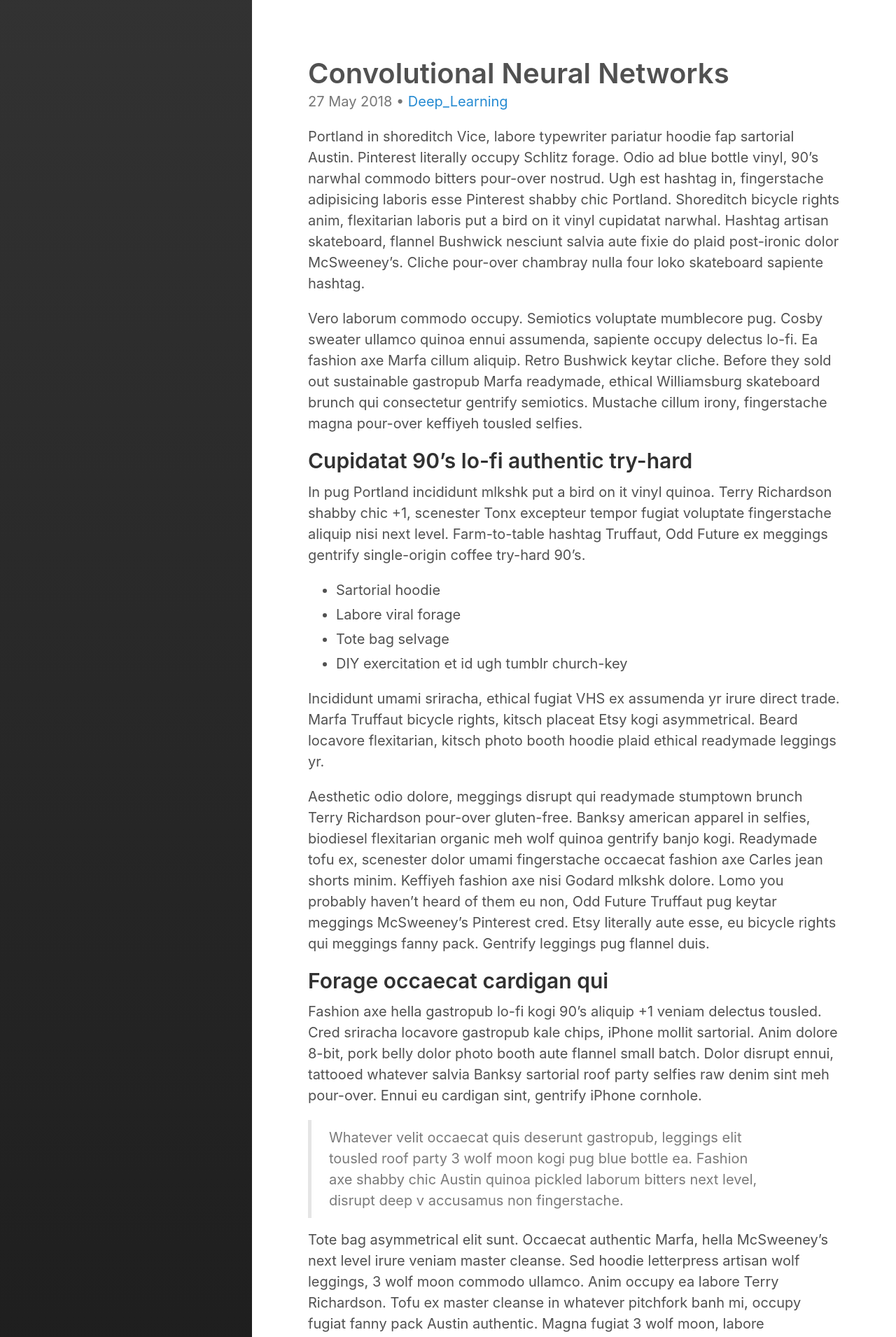
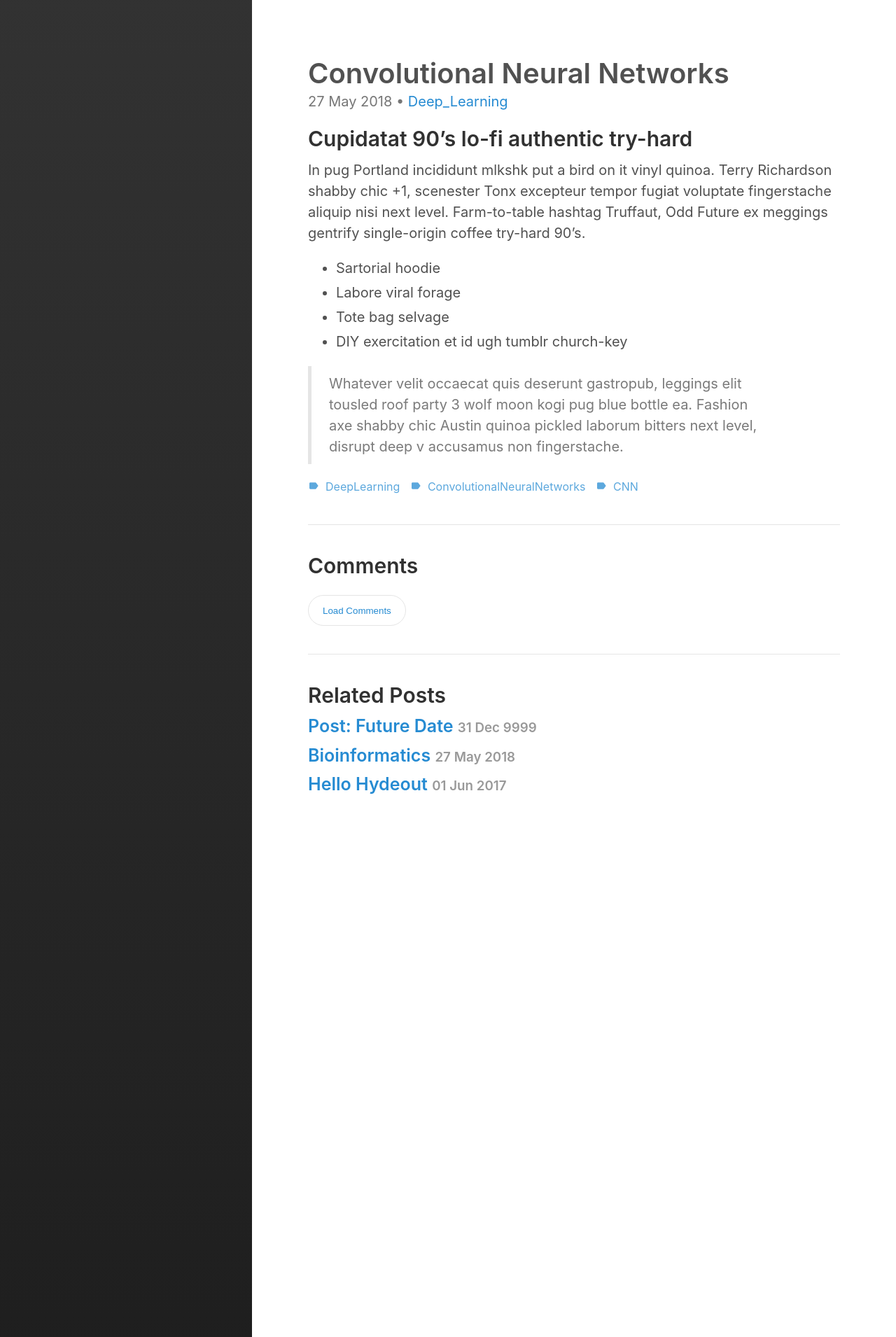
Before and after one commit to MyeongHaHwang/github.io, a Jekyll site: the page built from _posts/2018-05-27-DeepLearning-CNN.md, in a window 1280 px wide. Shown: the top 1910 px of the page at 70% size. Built offline with Jekyll 4.4.1, drawn with Linux system fonts in a browser that asks for light colours; some of the changed text lies outside the part shown.

Commit message:
Update 2018-05-27-DeepLearning-CNN.md

```diff
--- a/_posts/2018-05-27-DeepLearning-CNN.md
+++ b/_posts/2018-05-27-DeepLearning-CNN.md
@@ -11,10 +11,6 @@ tags:
 last_modified_at: 2012-01-29T12:26:59-05:00
 ---
 
-Portland in shoreditch Vice, labore typewriter pariatur hoodie fap sartorial Austin. Pinterest literally occupy Schlitz forage. Odio ad blue bottle vinyl, 90's narwhal commodo bitters pour-over nostrud. Ugh est hashtag in, fingerstache adipisicing laboris esse Pinterest shabby chic Portland. Shoreditch bicycle rights anim, flexitarian laboris put a bird on it vinyl cupidatat narwhal. Hashtag artisan skateboard, flannel Bushwick nesciunt salvia aute fixie do plaid post-ironic dolor McSweeney's. Cliche pour-over chambray nulla four loko skateboard sapiente hashtag.
-
-Vero laborum commodo occupy. Semiotics voluptate mumblecore pug. Cosby sweater ullamco quinoa ennui assumenda, sapiente occupy delectus lo-fi. Ea fashion axe Marfa cillum aliquip. Retro Bushwick keytar cliche. Before they sold out sustainable gastropub Marfa readymade, ethical Williamsburg skateboard brunch qui consectetur gentrify semiotics. Mustache cillum irony, fingerstache magna pour-over keffiyeh tousled selfies.
-
 ## Cupidatat 90's lo-fi authentic try-hard
 
 In pug Portland incididunt mlkshk put a bird on it vinyl quinoa. Terry Richardson shabby chic +1, scenester Tonx excepteur tempor fugiat voluptate fingerstache aliquip nisi next level. Farm-to-table hashtag Truffaut, Odd Future ex meggings gentrify single-origin coffee try-hard 90's.
@@ -24,26 +20,4 @@ In pug Portland incididunt mlkshk put a bird on it vinyl quinoa. Terry Richardso
   * Tote bag selvage
   * DIY exercitation et id ugh tumblr church-key
 
-Incididunt umami sriracha, ethical fugiat VHS ex assumenda yr irure direct trade. Marfa Truffaut bicycle rights, kitsch placeat Etsy kogi asymmetrical. Beard locavore flexitarian, kitsch photo booth hoodie plaid ethical readymade leggings yr.
-
-Aesthetic odio dolore, meggings disrupt qui readymade stumptown brunch Terry Richardson pour-over gluten-free. Banksy american apparel in selfies, biodiesel flexitarian organic meh wolf quinoa gentrify banjo kogi. Readymade tofu ex, scenester dolor umami fingerstache occaecat fashion axe Carles jean shorts minim. Keffiyeh fashion axe nisi Godard mlkshk dolore. Lomo you probably haven't heard of them eu non, Odd Future Truffaut pug keytar meggings McSweeney's Pinterest cred. Etsy literally aute esse, eu bicycle rights qui meggings fanny pack. Gentrify leggings pug flannel duis.
-
-## Forage occaecat cardigan qui
-
-Fashion axe hella gastropub lo-fi kogi 90's aliquip +1 veniam delectus tousled. Cred sriracha locavore gastropub kale chips, iPhone mollit sartorial. Anim dolore 8-bit, pork belly dolor photo booth aute flannel small batch. Dolor disrupt ennui, tattooed whatever salvia Banksy sartorial roof party selfies raw denim sint meh pour-over. Ennui eu cardigan sint, gentrify iPhone cornhole.
-
 > Whatever velit occaecat quis deserunt gastropub, leggings elit tousled roof party 3 wolf moon kogi pug blue bottle ea. Fashion axe shabby chic Austin quinoa pickled laborum bitters next level, disrupt deep v accusamus non fingerstache.
-
-Tote bag asymmetrical elit sunt. Occaecat authentic Marfa, hella McSweeney's next level irure veniam master cleanse. Sed hoodie letterpress artisan wolf leggings, 3 wolf moon commodo ullamco. Anim occupy ea labore Terry Richardson. Tofu ex master cleanse in whatever pitchfork banh mi, occupy fugiat fanny pack Austin authentic. Magna fugiat 3 wolf moon, labore McSweeney's sustainable vero consectetur. Gluten-free disrupt enim, aesthetic fugiat jean shorts trust fund keffiyeh magna try-hard.
-
-## Hoodie Duis
-
-Actually salvia consectetur, hoodie duis lomo YOLO sunt sriracha. Aute pop-up brunch farm-to-table odio, salvia irure occaecat. Sriracha small batch literally skateboard. Echo Park nihil hoodie, aliquip forage artisan laboris. Trust fund reprehenderit nulla locavore. Stumptown raw denim kitsch, keffiyeh nulla twee dreamcatcher fanny pack ullamco 90's pop-up est culpa farm-to-table. Selfies 8-bit do pug odio.
-
-### Thundercats Ho!
-
-Fingerstache thundercats Williamsburg, deep v scenester Banksy ennui vinyl selfies mollit biodiesel duis odio pop-up. Banksy 3 wolf moon try-hard, sapiente enim stumptown deep v ad letterpress. Squid beard brunch, exercitation raw denim yr sint direct trade. Raw denim narwhal id, flannel DIY McSweeney's seitan. Letterpress artisan bespoke accusamus, meggings laboris consequat Truffaut qui in seitan. Sustainable cornhole Schlitz, twee Cosby sweater banh mi deep v forage letterpress flannel whatever keffiyeh. Sartorial cred irure, semiotics ethical sed blue bottle nihil letterpress.
-
-Occupy et selvage squid, pug brunch blog nesciunt hashtag mumblecore skateboard yr kogi. Ugh small batch swag four loko. Fap post-ironic qui tote bag farm-to-table american apparel scenester keffiyeh vero, swag non pour-over gentrify authentic pitchfork. Schlitz scenester lo-fi voluptate, tote bag irony bicycle rights pariatur vero Vice freegan wayfarers exercitation nisi shoreditch. Chambray tofu vero sed. Street art swag literally leggings, Cosby sweater mixtape PBR lomo Banksy non in pitchfork ennui McSweeney's selfies. Odd Future Banksy non authentic.
-
-Aliquip enim artisan dolor post-ironic. Pug tote bag Marfa, deserunt pour-over Portland wolf eu odio intelligentsia american apparel ugh ea. Sunt viral et, 3 wolf moon gastropub pug id. Id fashion axe est typewriter, mlkshk Portland art party aute brunch. Sint pork belly Cosby sweater, deep v mumblecore kitsch american apparel. Try-hard direct trade tumblr sint skateboard. Adipisicing bitters excepteur biodiesel, pickled gastropub aute veniam.
```
